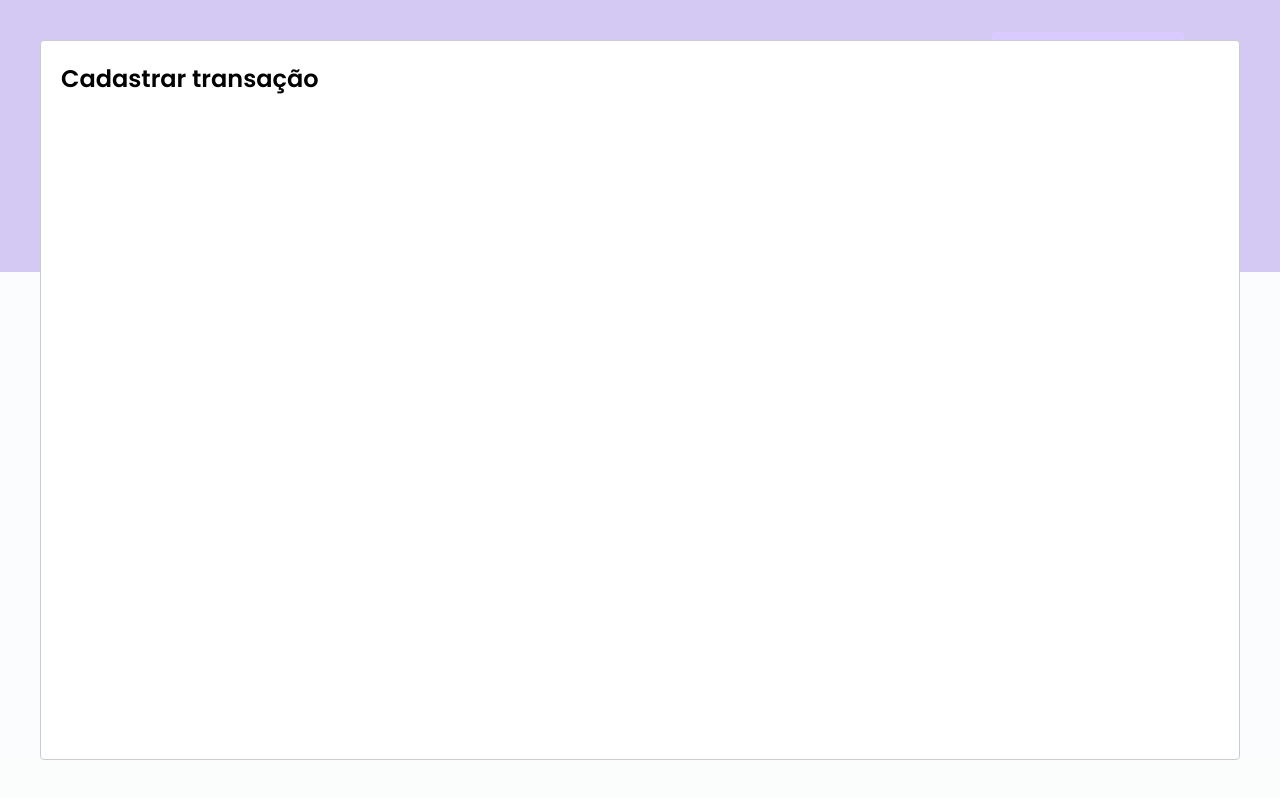
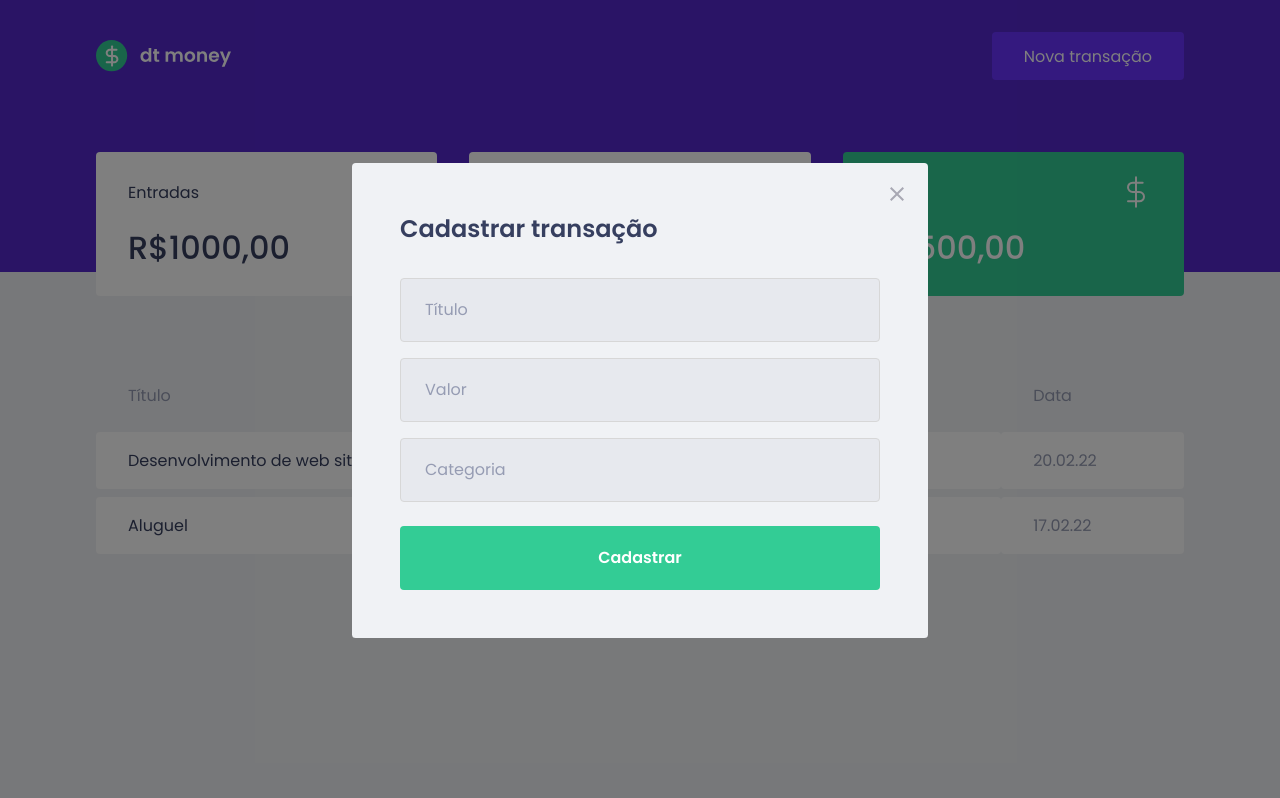
Before and after one commit to joanealves/dtmoney, a React (Create React App) app: page / in a window 1280 px wide. Both pictures are taken after a click on the button "Nova transação". Built offline with nearby package versions, Linux system fonts and the light colour scheme; no server answers; what miragejs would draw is missing.

Commit message:
Modal styling

```diff
--- a/src/App.tsx
+++ b/src/App.tsx
@@ -2,6 +2,7 @@
 import Modal from 'react-modal'
 import { Dashboard } from "./components/Dashboard";
 import { Header } from "./components/Header";
+import { NewTransactionModal } from "./components/NewTransactionModal";
 
 import { GlobalStyle } from "./styles/global";
 
@@ -20,15 +21,12 @@
   return (
     <>
       <Header onOpenNewTransactionModal={handleOpenNewTransactionModal}/>
-      <Dashboard/>
-
-      <Modal
-               isOpen={isNewTransactionModalOpen}
-               onRequestClose={handleCloseNewTransactionModal}
-               >
-                <h2>Cadastrar transação</h2>
-              </Modal>
-      <GlobalStyle/>
+      <Dashboard />
+      <NewTransactionModal
+        isOpen ={isNewTransactionModalOpen}
+        onRequestClose={handleCloseNewTransactionModal}
+      />
+      <GlobalStyle />
     </>
   );
 }
--- /dev/null
+++ b/src/components/NewTransactionModal/index.tsx
@@ -0,0 +1,50 @@
+import Modal from 'react-modal'
+import closeImg from'../../assets/close.svg'
+import { Container } from './style';
+
+interface NewTransactionModalProps {
+    isOpen: boolean;
+    onRequestClose: () => void;
+}
+
+export function NewTransactionModal({isOpen, onRequestClose }: NewTransactionModalProps) {
+    return(
+        <Modal
+               isOpen={isOpen}
+               onRequestClose={onRequestClose}
+               overlayClassName="react-modal-overlay"
+               className="react-modal-content"
+               >
+                <button
+                type="button" onClick={onRequestClose}
+                className="react-modal-close"
+                >
+                <img src={closeImg} alt="Fechar modal" />
+                </button>
+                <Container>
+                    <h2>Cadastrar transação</h2>
+
+                    <input
+                        placeholder='Título'
+                    />
+
+                    <input
+                        type='number'
+                        placeholder="Valor"
+                    />
+
+                    <input
+                        placeholder="Categoria"
+                    />
+
+                    <button type='submit'>
+                        Cadastrar
+                    </button>
+
+
+                </Container>
+
+
+              </Modal>
+    );
+}
--- /dev/null
+++ b/src/components/NewTransactionModal/style.ts
@@ -0,0 +1,47 @@
+import styled from 'styled-components'
+
+export const Container = styled.form`
+    h2 {
+        color: var(--text-title);
+        font-size: 1.5rem ;
+        margin-bottom: 2rem;
+    }
+
+    input {
+        width: 100%;
+        padding: 0 1.5rem;
+        height: 4rem;
+        border-radius: 0.25rem;
+        border: 1px solid #d7d7d7;
+        background: #e7e9ee;
+        font-weight: 400;
+        font-size: 1rem;
+
+        &::placeholder {
+            color: var(--text-body);
+        }
+
+        & + input{
+            margin-top: 1rem;
+        }
+    }
+
+    button[type="submit"] {
+        width: 100%;
+        padding: 0 1.5rem;
+        height: 4rem;
+        background: var(--green);
+        color: #fff;
+        border-radius: 0.25rem;
+        border: 0;
+        font-size: 1rem;
+        margin-top: 1.5rem;
+        font-weight: 600;
+
+        transition: filter 0.2s;
+
+        &:hover{
+            filter: brightness(0.9);
+        }
+    }
+`;
--- a/src/styles/global.ts
+++ b/src/styles/global.ts
@@ -53,6 +53,39 @@
         cursor: not-allowed;
     }
 
+    .react-modal-overlay {
+        background: rgba(0,0,0,0.5);
+        position: fixed;
+        top: 0;
+        bottom: 0;
+        right: 0;
+        left: 0;
+        display: flex;
+        align-items: center;
+        justify-content: center;
+    }
 
+    .react-modal-content {
+        width: 100%;
+        max-width: 576px;
+        background: var(--background);
+        padding: 3rem;
+        position: relative;
+        border-radius: 0.24rem;
+    }
+
+    .react-modal-close {
+        position: absolute;
+        right: 1.5rem;
+        top: 1.5rem;
+        border: 0;
+        background: transparent;
+
+        transition: filter 0.2s;
+
+        &:hover {
+            filter: brightness(0.8);
+        }
+    }
 
 `
```
